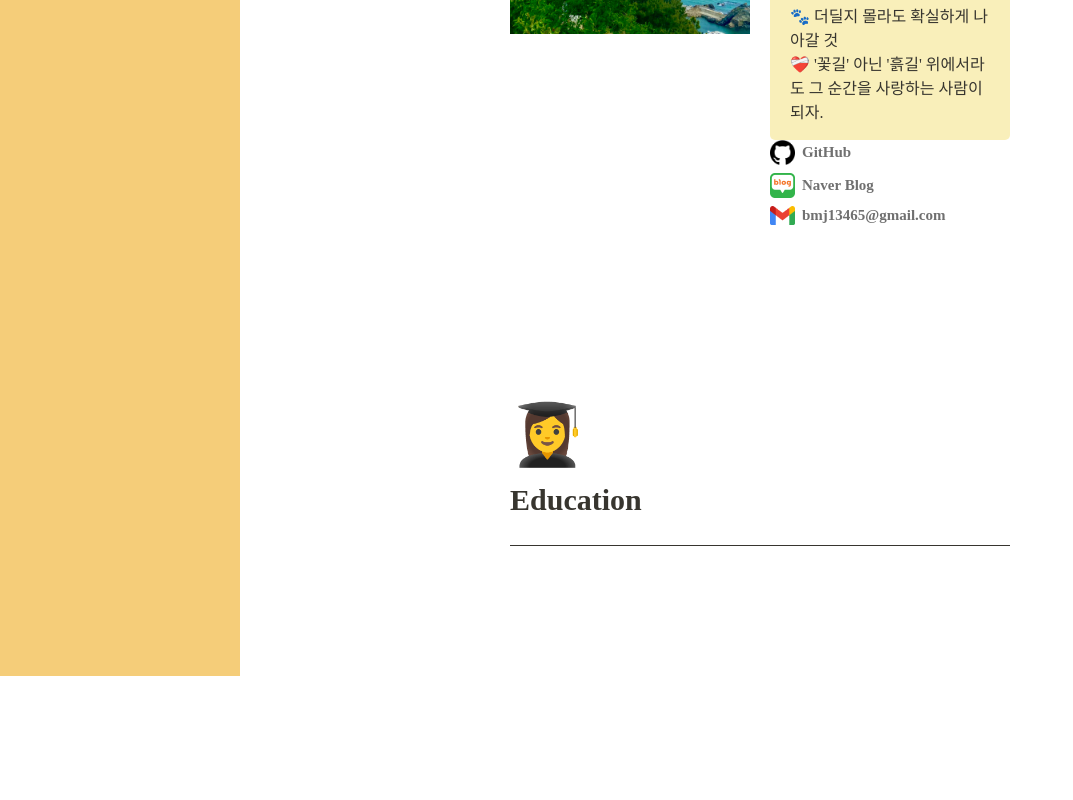
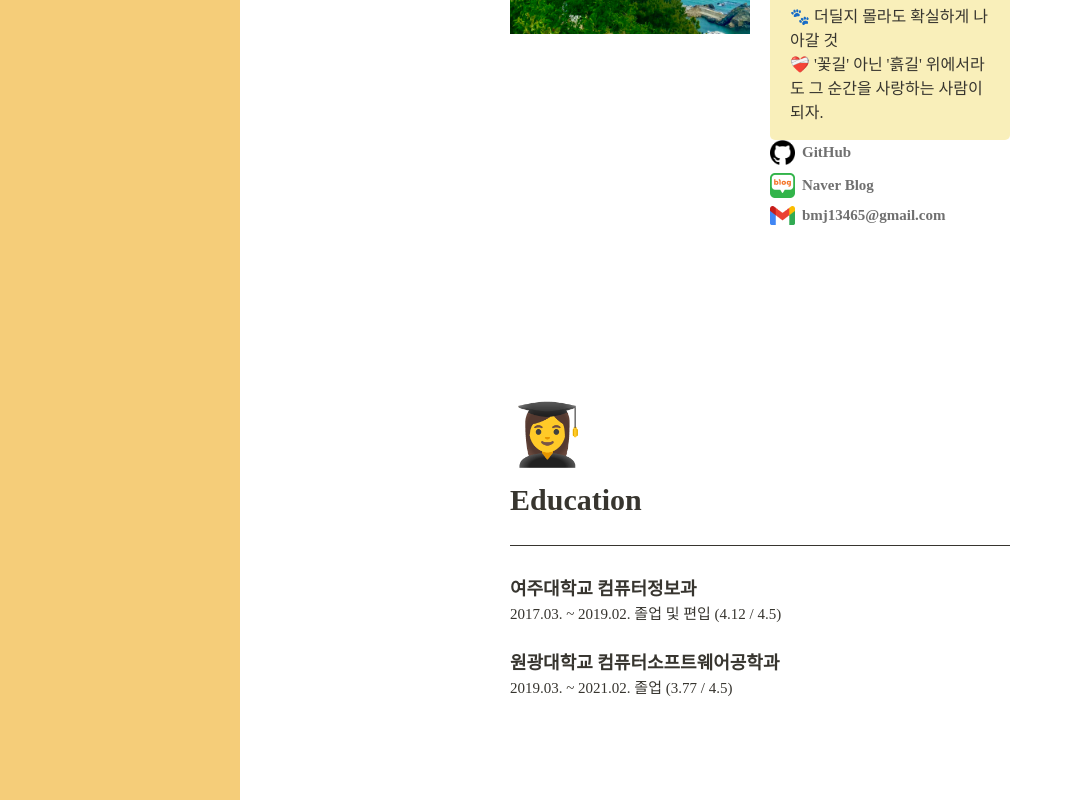
Before and after one commit to mijinB/pofol_front_react, a React (Create React App) app: page /info in a window 1280 px wide. Shown: the part 614-1414 px from the top of the page, without its empty margins (0-1073 px from the left). Before the commit the page ends 1290 px from the top, so only its background shows below. Built offline with nearby package versions, Linux system fonts and the light colour scheme.

Commit message:
info_education) UI

```diff
--- a/src/screens/Info.tsx
+++ b/src/screens/Info.tsx
@@ -64,6 +64,23 @@ const LinkButton = styled.div`
     }
 `;
 
+const EducationContainer = styled.div`
+    display: flex;
+    flex-direction: column;
+    gap: 25px;
+`;
+
+const EducationItem = styled.div`
+    line-height: 1.5;
+    > h2 {
+        font-size: 18px;
+        font-weight: 600;
+    }
+    > p {
+        font-size: 15px;
+    }
+`;
+
 interface IInfoProps {
     isFullWidth: boolean;
 }
@@ -117,6 +134,16 @@ function Info() {
                 </GreetingWrapper>
             </TwoColumns>
             <PageHeader icon="👩‍🎓" title="Education" />
+            <EducationContainer>
+                <EducationItem>
+                    <h2>여주대학교 컴퓨터정보과</h2>
+                    <p>2017.03. ~ 2019.02. 졸업 및 편입 (4.12 / 4.5)</p>
+                </EducationItem>
+                <EducationItem>
+                    <h2>원광대학교 컴퓨터소프트웨어공학과</h2>
+                    <p>2019.03. ~ 2021.02. 졸업 (3.77 / 4.5)</p>
+                </EducationItem>
+            </EducationContainer>
         </Wrapper>
     );
 }
```
